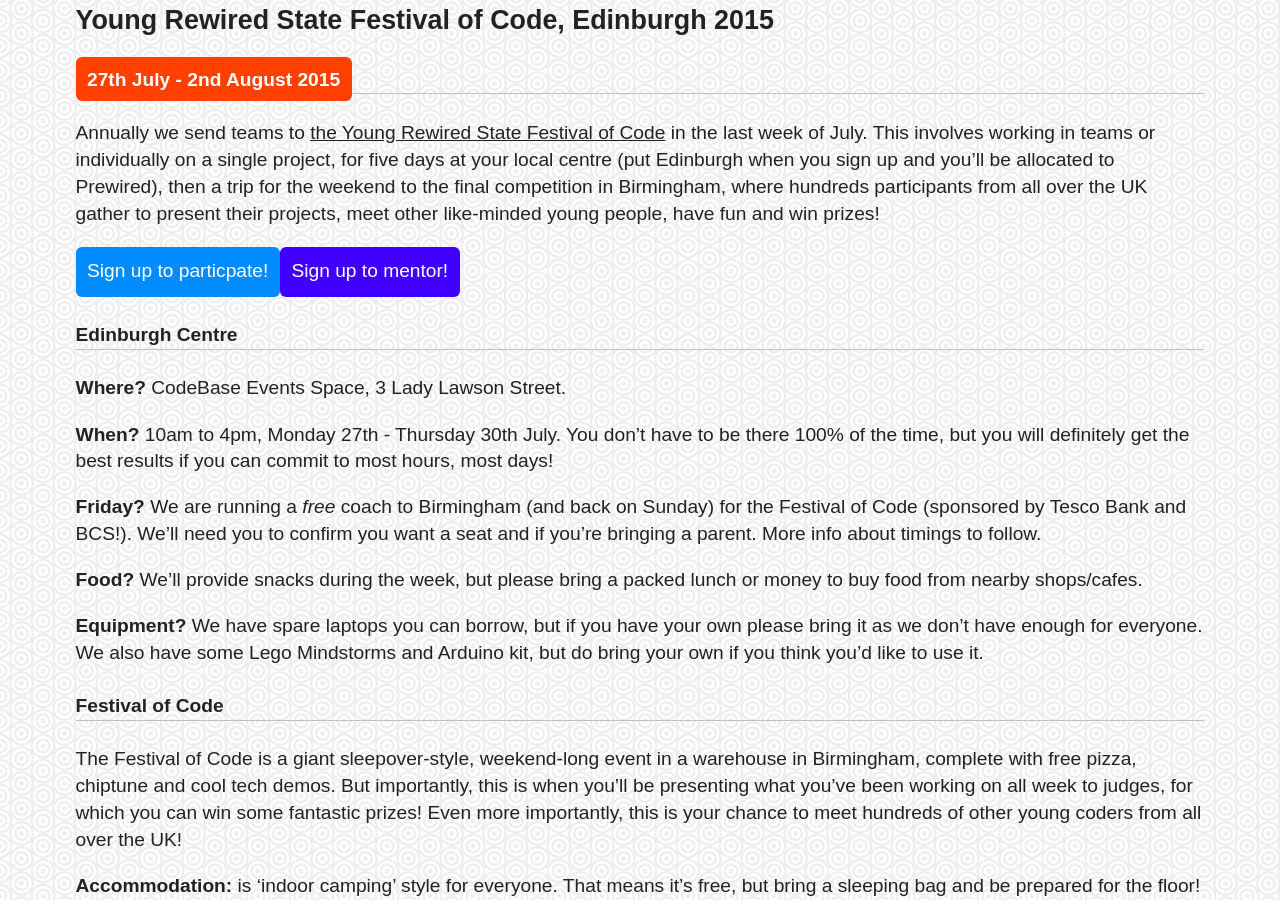
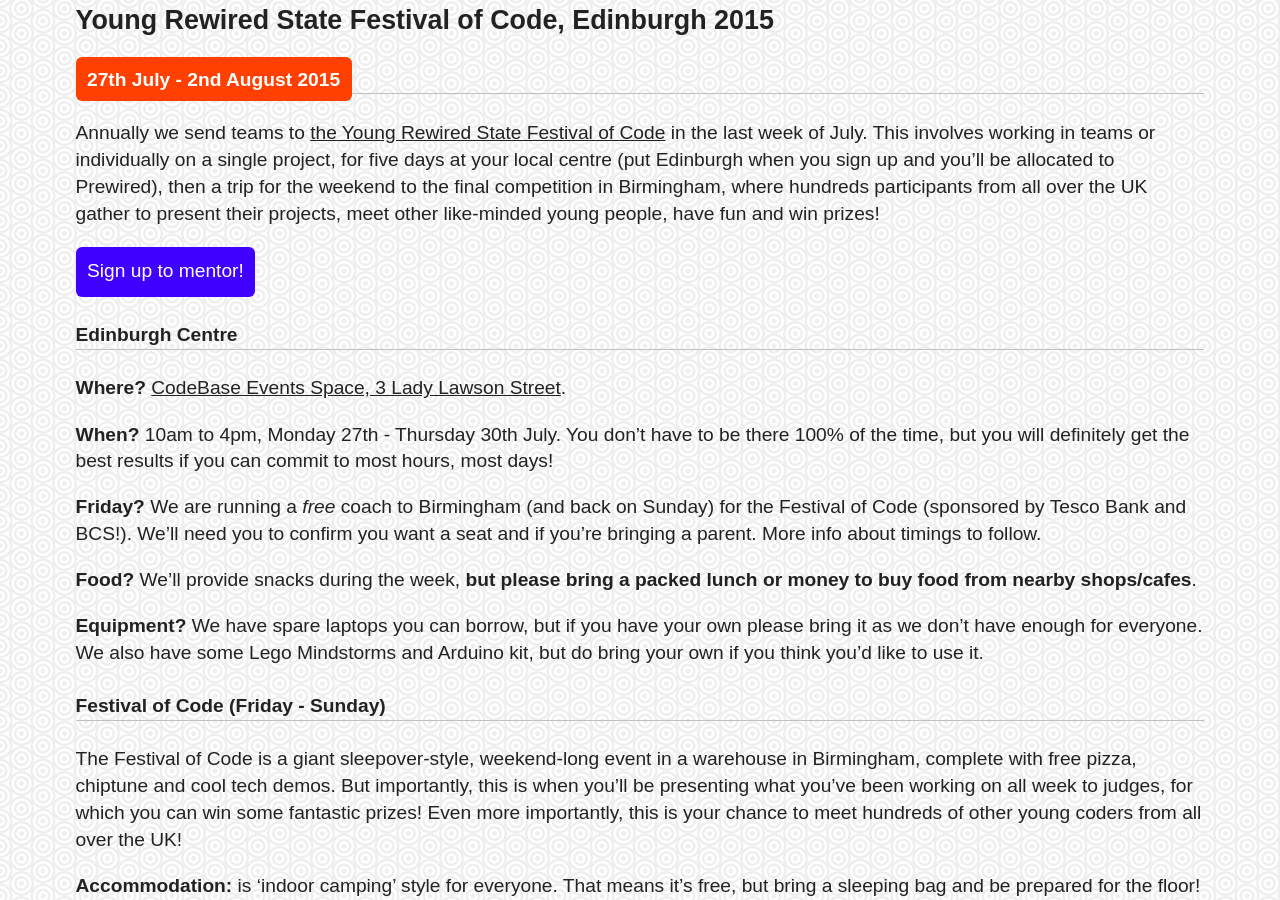
Before and after one commit to prewired/prewired.github.io, a Jekyll site: the page built from yrs15.md, in a window 1280 px wide and 900 px high, scrolled down 479 px. Built offline with Jekyll 4.4.1, drawn with Linux system fonts in a browser that asks for light colours; some web fonts are replaced.

Commit message:
Further minor fixes.

```diff
--- a/yrs15.md
+++ b/yrs15.md
@@ -9,7 +9,7 @@
 
 Annually we send teams to [the Young Rewired State Festival of Code](http://festival.yrs.io) in the last week of July. This involves working in teams or individually on a single project, for five days at your local centre (put Edinburgh when you sign up and you'll be allocated to Prewired), then a trip for the weekend to the final competition in Birmingham, where hundreds participants from all over the UK gather to present their projects, meet other like-minded young people, have fun and win prizes!
 
-<a href="http://festival.yrs.io"><span class="btn-big inner left lighter color2-bg">Sign up to particpate!</span></a>
+<!-- <a href="http://festival.yrs.io"><span class="btn-big inner left lighter color2-bg">Sign up to participate!</span></a> -->
 
 <a href="http://festival.yrs.io"><span class="btn-big inner left lighter color3-bg">Sign up to mentor!</span></a>
 
@@ -17,17 +17,17 @@
 
 #### Edinburgh Centre
 
-**Where?** CodeBase Events Space, 3 Lady Lawson Street.
+**Where?** [CodeBase Events Space, 3 Lady Lawson Street](http://w3w.co/locate.wider.slower).
 
 **When?** 10am to 4pm, Monday 27th - Thursday 30th July. You don't have to be there 100% of the time, but you will definitely get the best results if you can commit to most hours, most days!
 
 **Friday?** We are running a *free* coach to Birmingham (and back on Sunday) for the Festival of Code (sponsored by Tesco Bank and BCS!). We'll need you to confirm you want a seat and if you're bringing a parent. More info about timings to follow.
 
-**Food?** We'll provide snacks during the week, but please bring a packed lunch or money to buy food from nearby shops/cafes.
+**Food?** We'll provide snacks during the week, **but please bring a packed lunch or money to buy food from nearby shops/cafes**.
 
 **Equipment?** We have spare laptops you can borrow, but if you have your own please bring it as we don't have enough for everyone. We also have some Lego Mindstorms and Arduino kit, but do bring your own if you think you'd like to use it.
 
-#### Festival of Code
+#### Festival of Code (Friday - Sunday)
 
 The Festival of Code is a giant sleepover-style, weekend-long event in a warehouse in Birmingham, complete with free pizza, chiptune and cool tech demos. But importantly, this is when you'll be presenting what you've been working on all week to judges, for which you can win some fantastic prizes! Even more importantly, this is your chance to meet hundreds of other young coders from all over the UK!
 
```
